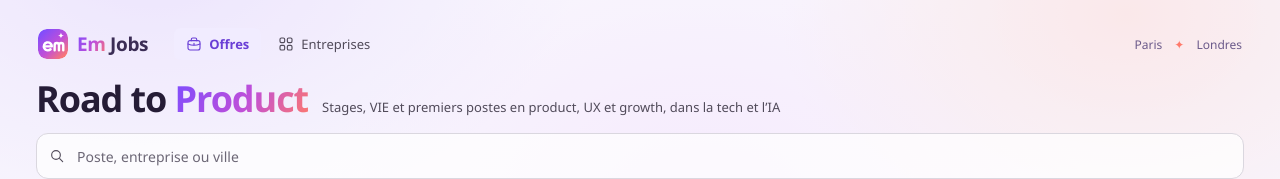
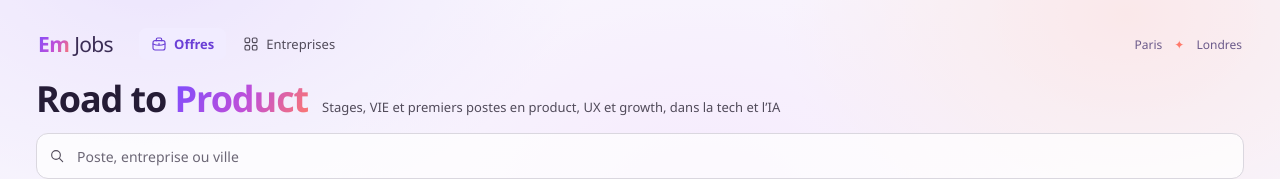
Before and after one commit to caruanatheo-beep/EmJobs, a plain HTML site: page site/index.html in a window 1280 px wide. Shown: the top 179 px of the page. Drawn offline with Linux system fonts and the light colour scheme; no server answers.

Commit message:
Use the Em Jobs wordmark alone in the header
Co-Authored-By: Claude Opus 5.5 <noreply@anthropic.com>

```diff
--- a/site/index.html
+++ b/site/index.html
@@ -33,7 +33,7 @@
 <body>
 <main>
   <header class="masthead">
-    <a class="brand" href="./" aria-label="Em Jobs, accueil des offres"><img class="brand-mark" src="em-logo.svg" width="30" height="30" alt=""><span><span class="brand-word">Em</span> <span class="brand-jobs">Jobs</span></span></a>
+    <a class="brand" href="./" aria-label="Em Jobs, accueil des offres"><span class="brand-word">Em</span><span class="brand-jobs">Jobs</span></a>
     <nav class="primary-nav" aria-label="Navigation principale">
       <a href="#offres" id="nav-offers" aria-current="page"><svg class="icon" viewBox="0 0 24 24" aria-hidden="true"><rect x="3" y="7" width="18" height="14" rx="3"/><path d="M8 7V5a2 2 0 0 1 2-2h4a2 2 0 0 1 2 2v2M3 12a24 24 0 0 0 18 0M12 11v3"/></svg>Offres</a>
       <a href="#sources" id="nav-sources"><svg class="icon" viewBox="0 0 24 24" aria-hidden="true"><rect x="3" y="3" width="7" height="7" rx="2"/><rect x="14" y="3" width="7" height="7" rx="2"/><rect x="3" y="14" width="7" height="7" rx="2"/><rect x="14" y="14" width="7" height="7" rx="2"/></svg>Entreprises</a>
--- a/site/site.css
+++ b/site/site.css
@@ -594,3 +594,4 @@ body::before{opacity:.55}
 .card .logo:has(img[hidden]){background:var(--tint);border-radius:8px}
 .card .initials{color:var(--accent)}
 @media(max-width:650px){.card-team .family{display:none}}
+.brand{gap:5px;font-size:21px;letter-spacing:-.03em}.brand-word{font-weight:850}.brand-jobs{font-weight:500}
```
